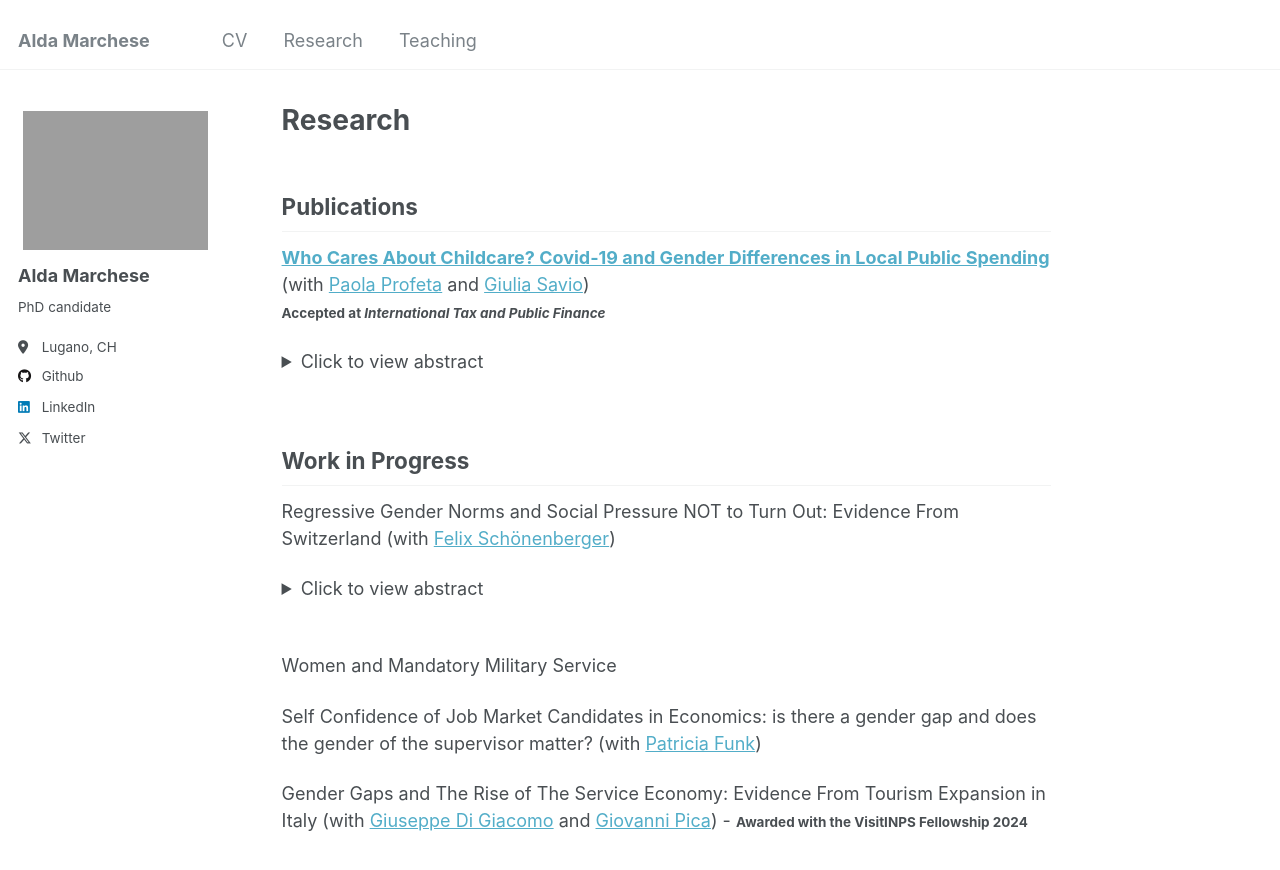
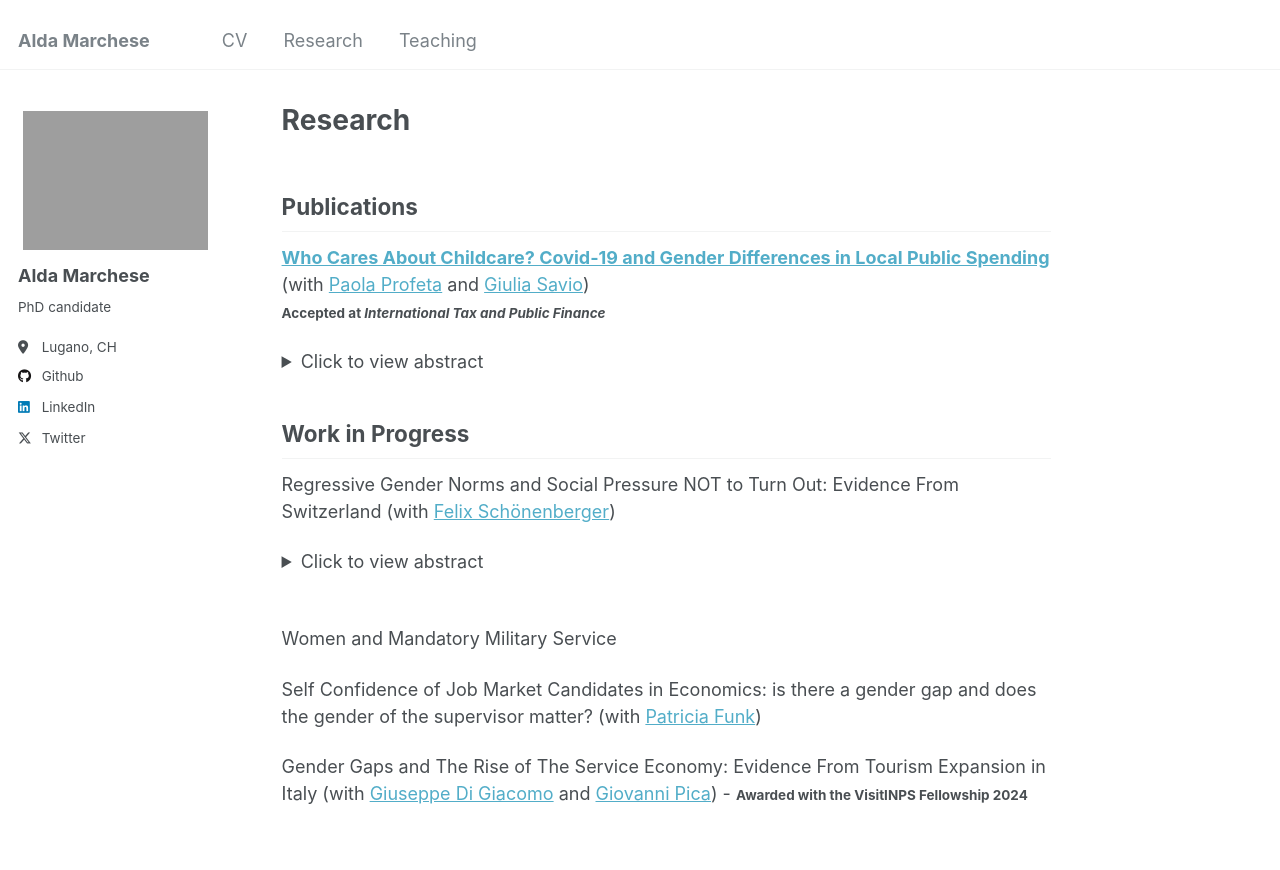
Before and after one commit to aldamarchese/aldamarchese.github.io, a Jekyll site: the page built from _pages/research.md, in a window 1280 px wide and 1047 px high. Shown: the top 870 px of the window. Built offline with Jekyll 4.4.1, drawn with Linux system fonts in a browser that asks for light colours.

Commit message:
Update research.md

```diff
--- a/_pages/research.md
+++ b/_pages/research.md
@@ -13,7 +13,7 @@ redirect_from:
   <details>
   <summary>Click to view abstract</summary>
  The Covid-19 pandemic increased the salience of childcare and focused attention on the allocation of public funds for it. Focusing on Italy, one of the first countries severely impacted by the Covid-19 crisis, we analyze how male and female politicians responded to the Covid-19 pandemic in the allocation of funds to childcare. To assess causality, we analyze close mixed-gender races in Italian local elections in small municipalities without gender quotas from 2016 to 2023. Our findings show that pre Covid-19 female mayors spent more on childcare than male mayors. However, during the pandemic, the gender gap closed, as male mayors increased spending, a trend that continued in the post pandemic period.
-  </details> <br/>
+  </details>
 
 ## Work in Progress
 Regressive Gender Norms and Social Pressure NOT to Turn Out: Evidence From Switzerland  (with [Felix Schönenberger](https://sites.google.com/view/felix-schoenenberger/home?authuser=0)) <br/>
```
